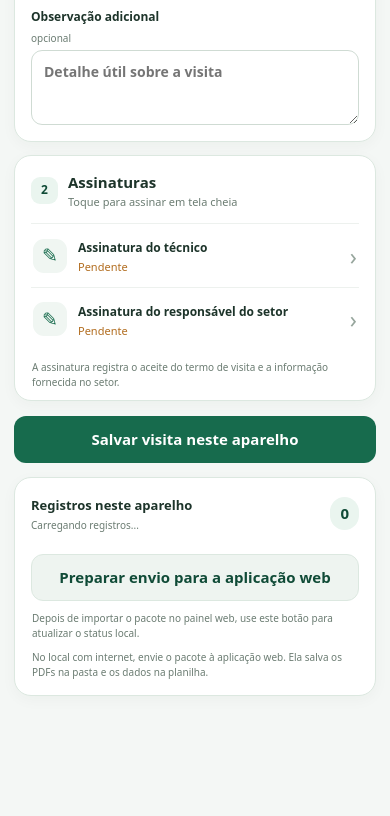
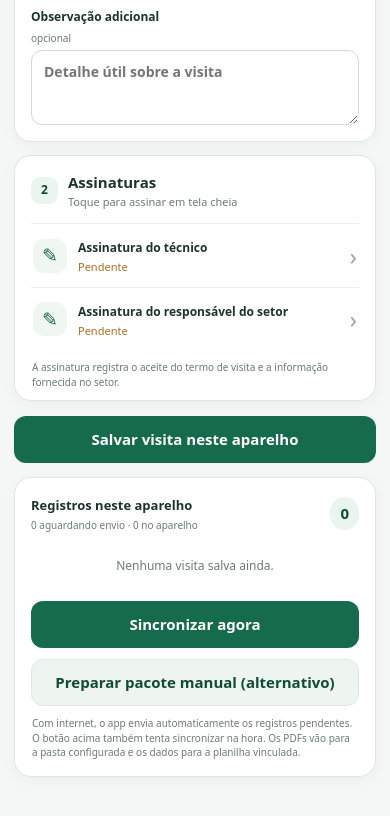
Before and after one commit to julianacoelhoengtrom-stack/Disponibilidade-de-equipamentos-para-manuten-o, a website: page www/index.html in a window 390 px wide. Shown: the part 960-1776 px from the top of the page. Drawn offline with Linux system fonts and the light colour scheme; some packages are replaced by stand-ins of ours.

Commit message:
Atualiza aplicativo móvel e configuração

```diff
--- a/www/index.html
+++ b/www/index.html
@@ -38,9 +38,9 @@
     </section>
     <button class="primary save-btn" type="submit">Salvar visita neste aparelho</button>
   </form>
-  <section class="card queue-card"><div class="queue-head"><div><b>Registros neste aparelho</b><small id="queueSummary">Carregando registros...</small></div><span class="count" id="queueCount">0</span></div><div id="queueList" class="queue-list"></div><button id="bundleBtn" class="secondary wide" type="button">Preparar envio para a aplicação web</button><button id="ackBtn" class="secondary wide" type="button" hidden>Marcar importação confirmada</button><p class="tiny">Depois de importar o pacote no painel web, use este botão para atualizar o status local.</p><p class="tiny">No local com internet, envie o pacote à aplicação web. Ela salva os PDFs na pasta e os dados na planilha.</p></section>
+  <section class="card queue-card"><div class="queue-head"><div><b>Registros neste aparelho</b><small id="queueSummary">Carregando registros...</small></div><span class="count" id="queueCount">0</span></div><div id="queueList" class="queue-list"></div><button id="syncBtn" class="primary wide" type="button">Sincronizar agora</button><button id="bundleBtn" class="secondary wide" type="button">Preparar pacote manual (alternativo)</button><button id="ackBtn" class="secondary wide" type="button" hidden>Marcar importação confirmada</button><p class="tiny">Com internet, o app envia automaticamente os registros pendentes. O botão acima também tenta sincronizar na hora. Os PDFs vão para a pasta configurada e os dados para a planilha vinculada.</p></section>
 </section>
-<section id="historyView" class="view hide"><div class="intro"><div><div class="eyebrow">ARQUIVADOS NO APARELHO</div><h1>Minhas visitas</h1><p>Veja os registros salvos e prepare o pacote para sincronizar.</p></div></div><div id="historyList" class="history-list"></div><button id="bundleBtn2" class="primary wide" type="button">Preparar envio para a aplicação web</button><button id="ackBtn2" class="secondary wide" type="button" hidden>Marcar importação confirmada</button></section>
+<section id="historyView" class="view hide"><div class="intro"><div><div class="eyebrow">ARQUIVADOS NO APARELHO</div><h1>Minhas visitas</h1><p>Os registros são enviados automaticamente quando a internet estiver disponível.</p></div></div><div id="historyList" class="history-list"></div><button id="syncBtn2" class="primary wide" type="button">Sincronizar pendentes agora</button><button id="bundleBtn2" class="secondary wide" type="button">Preparar pacote manual (alternativo)</button><button id="ackBtn2" class="secondary wide" type="button" hidden>Marcar importação confirmada</button></section>
 </main>
 <nav class="tabbar"><button class="tab active" data-tab="captureView"><span>＋</span>Novo</button><button class="tab" data-tab="historyView"><span>▤</span>Salvos <i id="tabCount">0</i></button></nav>
 <div id="signOverlay" class="sign-overlay" aria-hidden="true"><header><button id="cancelSign" type="button" class="icon-btn">×</button><div><b id="signTitle">Assinatura</b><small>Assine com o dedo dentro da área</small></div><button id="clearSign" type="button" class="clear-sign">Limpar</button></header><div class="signature-stage"><div class="signature-hint">Assinatura</div><canvas id="signCanvas"></canvas></div><footer><button id="saveSign" class="primary" type="button">Usar esta assinatura</button></footer></div>
```
